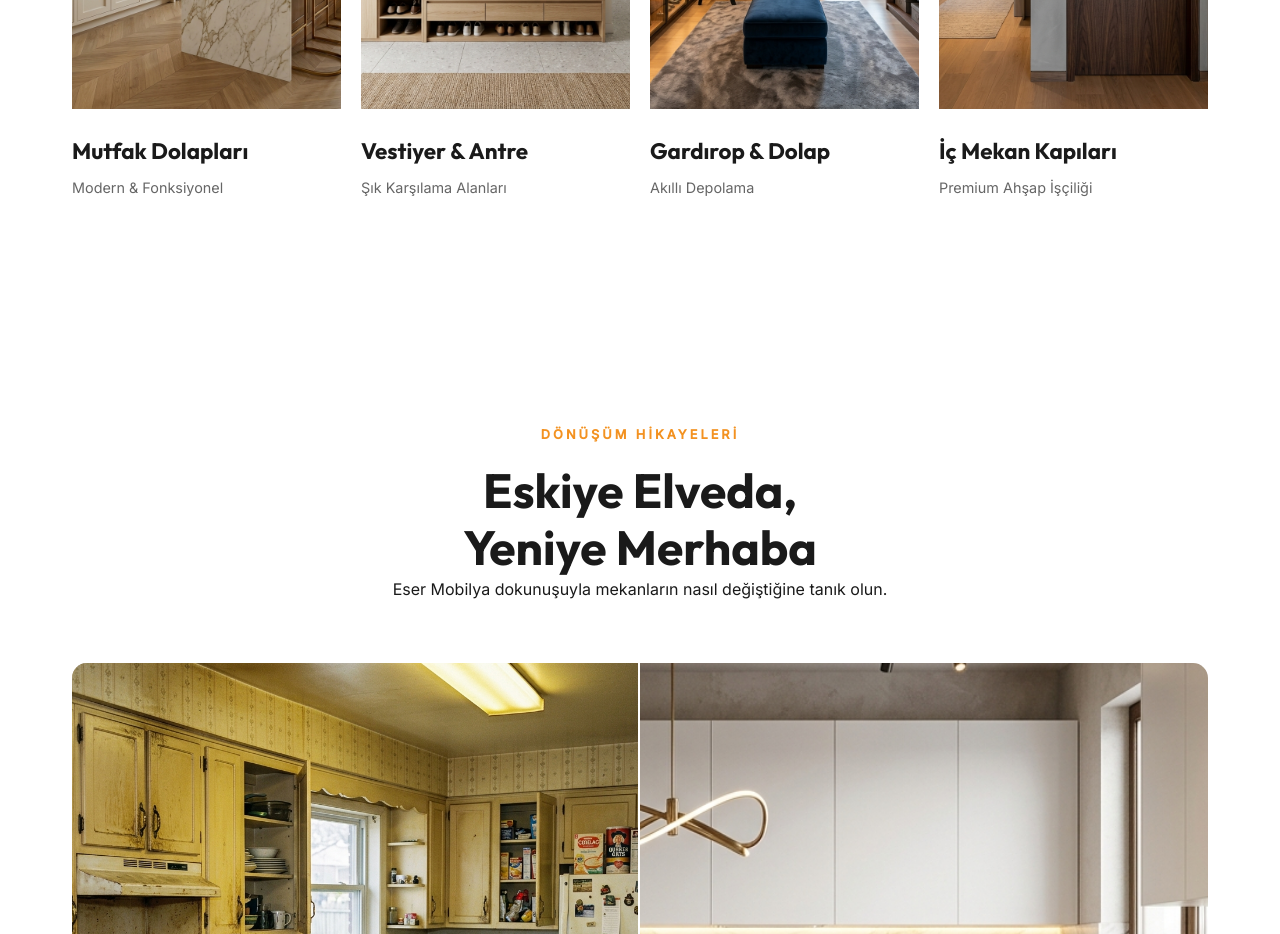
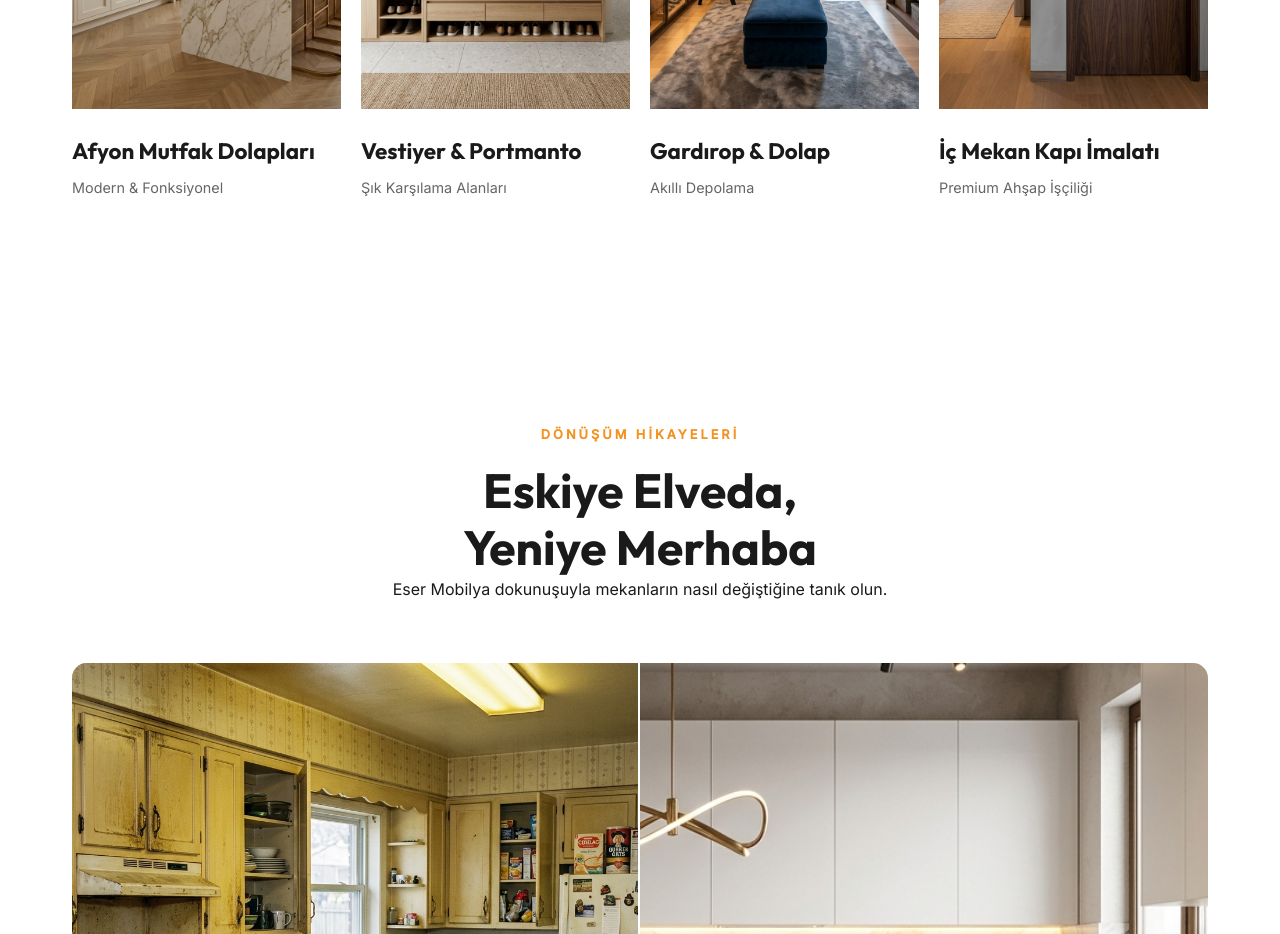
Before and after one commit to omeravci3448/esersite, a plain HTML site: page index.html in a window 1280 px wide. Shown: the part 2080-3014 px from the top of the page. Drawn offline with Linux system fonts and the light colour scheme.

Commit message:
Vestiyer, kapı ve diğer hizmet kelimeleri başlığa ve alt metinlere eklendi

```diff
--- a/index.html
+++ b/index.html
@@ -3,7 +3,7 @@
 <head>
     <meta charset="UTF-8">
     <meta name="viewport" content="width=device-width, initial-scale=1.0">
-    <title>Eser Mobilya & İç Mekan Tasarım | Afyon Mobilya | Mutfak Dolabı | Afyonkarahisar</title>
+    <title>Eser Mobilya & İç Mekan Tasarım | Afyon Mobilya, Mutfak Dolabı, Vestiyer, Kapı</title>
     <meta name="description" content="Afyon mobilya sektöründe öncü Eser Mobilya & İç Mekan Tasarım. Özel ölçü mutfak dolabı, vestiyer, kapı ve tüm ahşap mobilya imalatı. Afyonkarahisar'da hayalinizdeki tasarımı gerçeğe dönüştürüyoruz.">
     <meta name="keywords" content="afyon mobilya, mutfak dolabı, afyon mutfak dolabı, eser mobilya, afyon vestiyer, afyon kapı imalatı, afyon iç mekan tasarım, marangoz afyon, özel tasarım mobilya">
 
@@ -158,17 +158,17 @@
                         <div class="overlay"><a href="#" class="view-btn">İncele</a></div>
                     </div>
                     <div class="item-info">
-                        <h3>Mutfak Dolapları</h3>
+                        <h3>Afyon Mutfak Dolapları</h3>
                         <span>Modern & Fonksiyonel</span>
                     </div>
                 </div>
                 <div class="collection-item reveal">
                     <div class="item-img">
-                        <img src="assets/images/vestiyer.png" alt="Vestiyer Tasarımı">
+                        <img src="assets/images/vestiyer.png" alt="Afyon Vestiyer Tasarımı">
                         <div class="overlay"><a href="#" class="view-btn">İncele</a></div>
                     </div>
                     <div class="item-info">
-                        <h3>Vestiyer & Antre</h3>
+                        <h3>Vestiyer & Portmanto</h3>
                         <span>Şık Karşılama Alanları</span>
                     </div>
                 </div>
@@ -184,11 +184,11 @@
                 </div>
                 <div class="collection-item reveal">
                     <div class="item-img">
-                        <img src="assets/images/door.png" alt="İç Mekan Kapı">
+                        <img src="assets/images/door.png" alt="Afyon İç Mekan Kapı">
                         <div class="overlay"><a href="#" class="view-btn">İncele</a></div>
                     </div>
                     <div class="item-info">
-                        <h3>İç Mekan Kapıları</h3>
+                        <h3>İç Mekan Kapı İmalatı</h3>
                         <span>Premium Ahşap İşçiliği</span>
                     </div>
                 </div>
```
